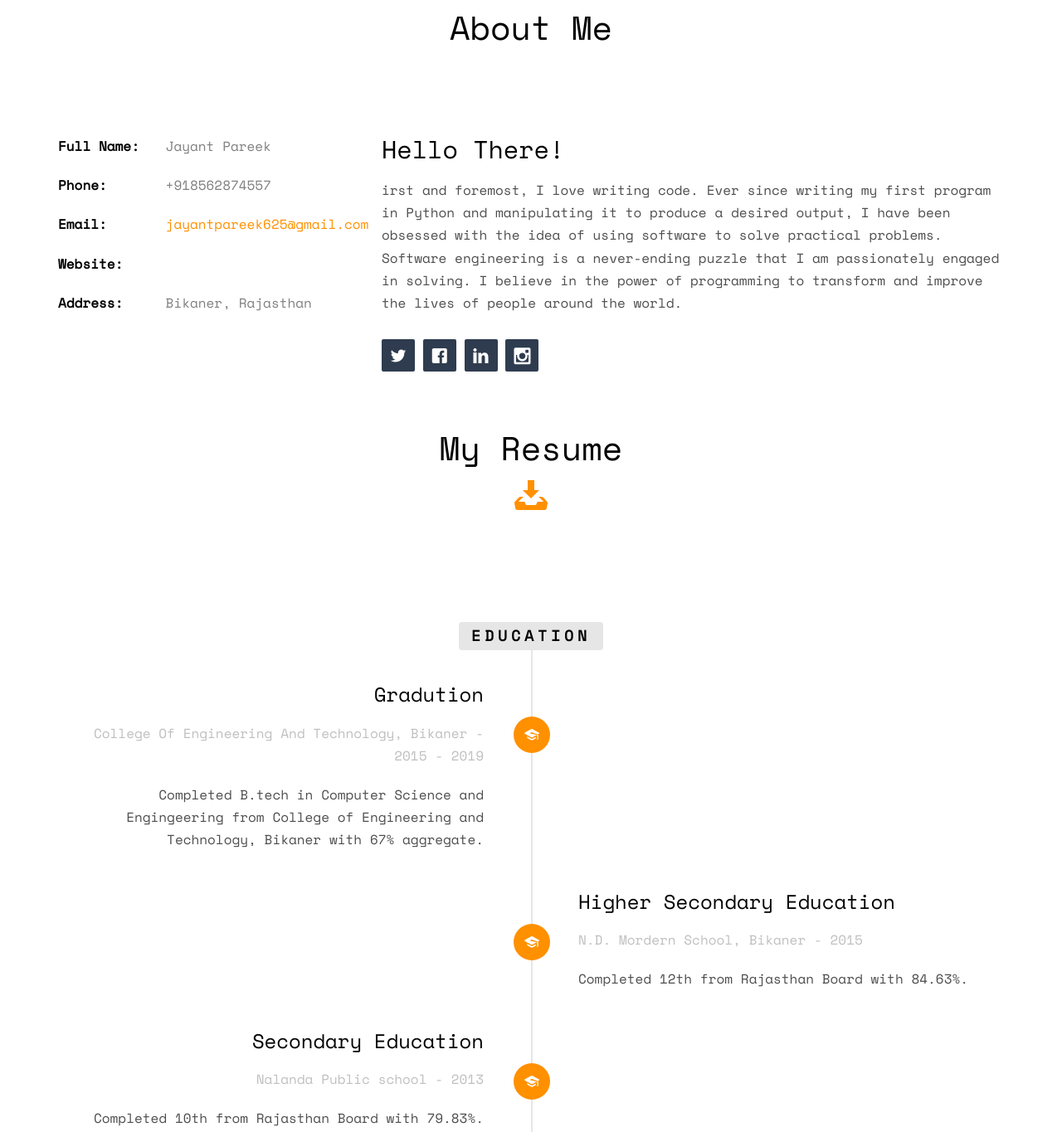
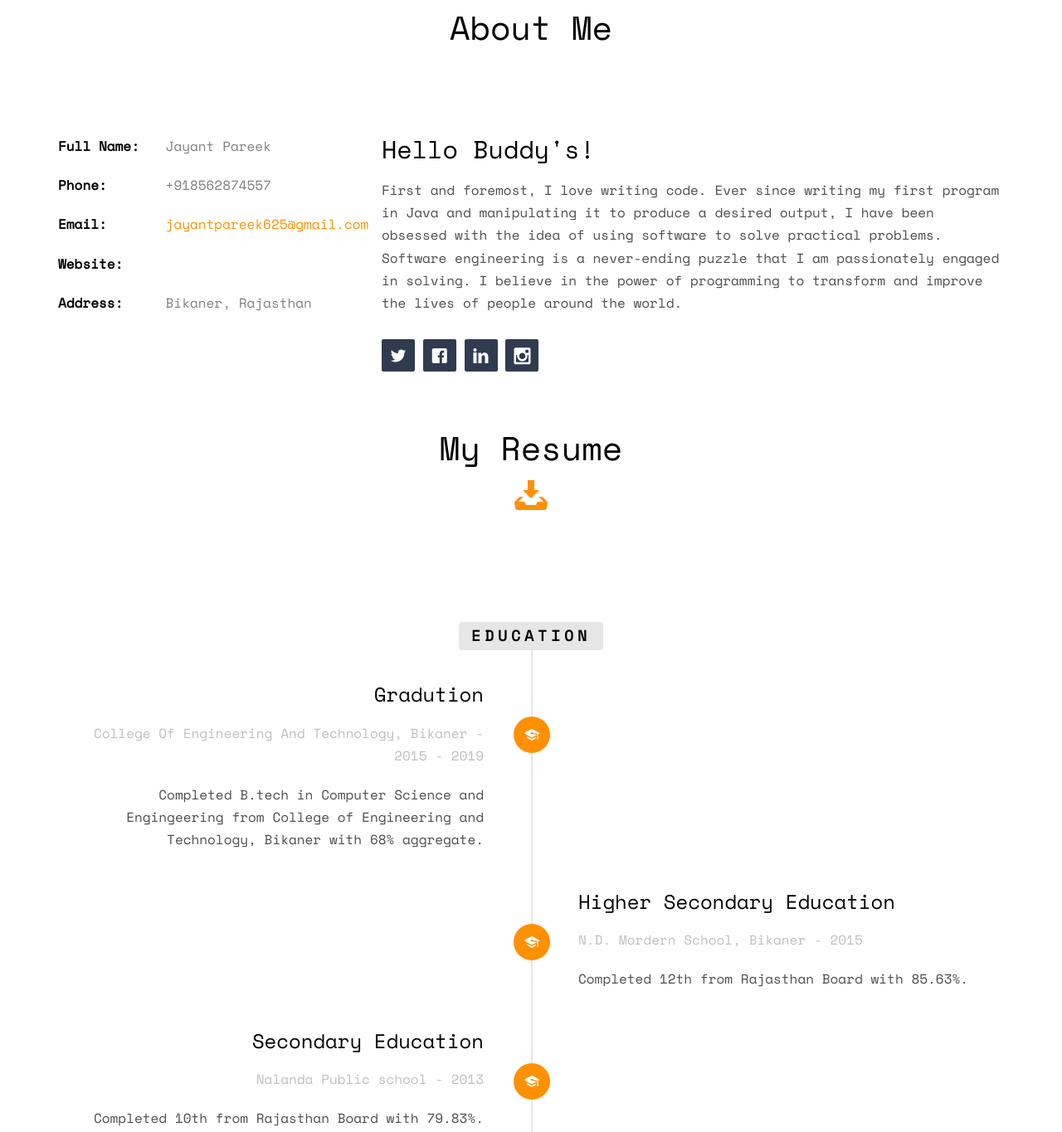
Before and after one commit to jayant625/jayantpareek.github.io, a plain HTML site: page index.html in a window 1280 px wide. Shown: the part 813-2178 px from the top of the page at 83% size. Drawn offline with nearby package versions, Linux system fonts and the light colour scheme; some packages are replaced by stand-ins of ours; no server answers; files whose address does not match are found by name.

Commit message:
Update index.html

```diff
--- a/index.html
+++ b/index.html
@@ -91,8 +91,8 @@
 					</ul>
 				</div>
 				<div class="col-md-8">
-					<h2>Hello There!</h2>
-					<p>irst and foremost, I love writing code. Ever since writing my first program in Python and manipulating it to produce a desired output, I have been obsessed with the idea of using software to solve practical problems. Software engineering is a never-ending puzzle that I am passionately engaged in solving. I believe in the power of programming to transform and improve the lives of people around the world.</p>
+					<h2>Hello Buddy's!</h2>
+					<p>First and foremost, I love writing code. Ever since writing my first program in Java and manipulating it to produce a desired output, I have been obsessed with the idea of using software to solve practical problems. Software engineering is a never-ending puzzle that I am passionately engaged in solving. I believe in the power of programming to transform and improve the lives of people around the world.</p>
 					<p>
 						<ul class="fh5co-social-icons">
 						<li><a href="#"><i class="icon-twitter2"></i></a></li>
@@ -128,7 +128,7 @@
 									<span class="company">College Of Engineering And Technology, Bikaner - 2015 - 2019</span>
 								</div>
 								<div class="timeline-body">
-									<p>Completed B.tech in Computer Science and Engingeering from College of Engineering and Technology, Bikaner with 67% aggregate.</p><br>
+									<p>Completed B.tech in Computer Science and Engingeering from College of Engineering and Technology, Bikaner with 68% aggregate.</p><br>
 								</div>
 							</div>
 						</li>
@@ -140,7 +140,7 @@
 									<span class="company">N.D. Mordern School, Bikaner -  2015</span>
 								</div>
 								<div class="timeline-body">
-									<p>Completed 12th from Rajasthan Board with 84.63%. </p><br>
+									<p>Completed 12th from Rajasthan Board with 85.63%. </p><br>
 								</div>
 							</div>
 						</li>
@@ -281,14 +281,14 @@
 					<div class="chart" data-percent="90"><span><strong>Java</strong>90%</span></div>
 				</div>-->
 				<div class="col-md-3 col-sm-6 col-xs-12 text-center">
-					<div class="chart" data-percent="70"><span><strong>MySQL</strong>70%</span></div>
+					<div class="chart" data-percent="85"><span><strong>MySQL</strong>70%</span></div>
 				</div>
 			</div>
 				<div class="col-md-3 col-sm-6 col-xs-12 text-center">
 					<div class="chart" data-percent="80"><span><strong>HTML5</strong>80%</span></div>
 				</div>
 				<div class="col-md-3 col-sm-6 col-xs-12 text-center">
-					<div class="chart" data-percent="60"><span><strong>CSS3</strong>60</span></div>
+					<div class="chart" data-percent="75"><span><strong>CSS3</strong>60</span></div>
 				</div>
 				<div class="col-md-3 col-sm-6 col-xs-12 text-center">
 					<div class="chart" data-percent="60"><span><strong>Data Structures and Algrithems</strong>60</span></div>
```
